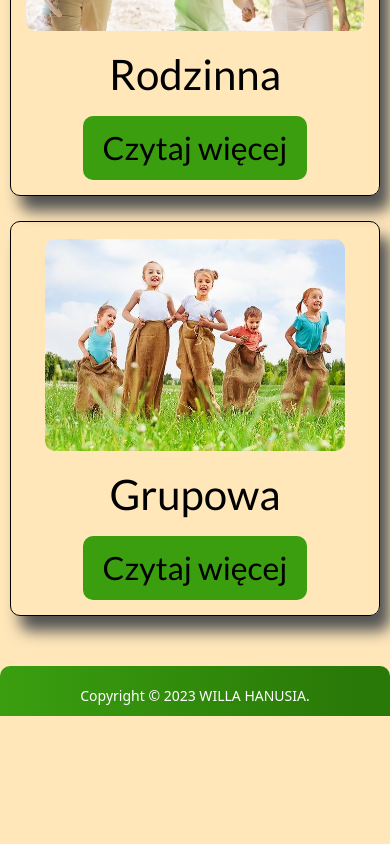
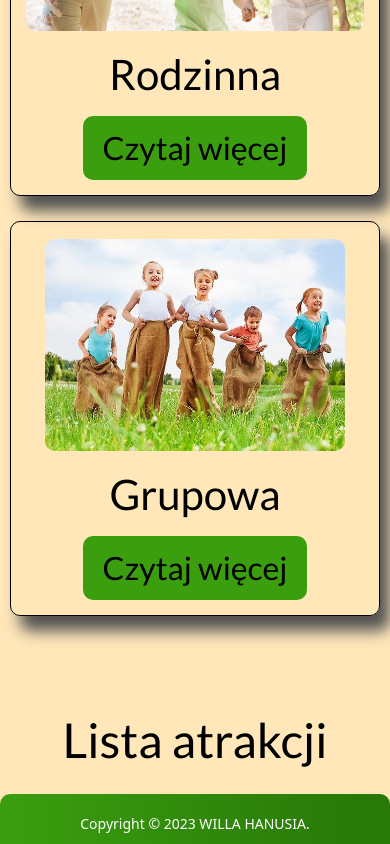
Before and after one commit to stanleyoos/willa-hanusia, a Next.js app: page /oferta in a window 390 px wide. Shown: the part 510-1354 px from the top of the page. Before the commit the page ends 1226 px from the top, so only its background shows below. Built offline with nearby package versions, Linux system fonts and the light colour scheme.

Commit message:
Responsiveness fix for homepage tiles

```diff
--- a/src/app/oferta/page.jsx
+++ b/src/app/oferta/page.jsx
@@ -19,6 +19,9 @@ const OfertaPage = () => {
           <Button name="Czytaj więcej" href="/oferta/grupowa" />
         </div>
       </div>
+      <div className="mb-20">
+        <h1 className="text-5xl">Lista atrakcji</h1>
+      </div>
     </HOComponent>
   );
 };
```
Also changed, not shown: src/components/Homepage/homepage.module.scss (+15 -6 lines).
